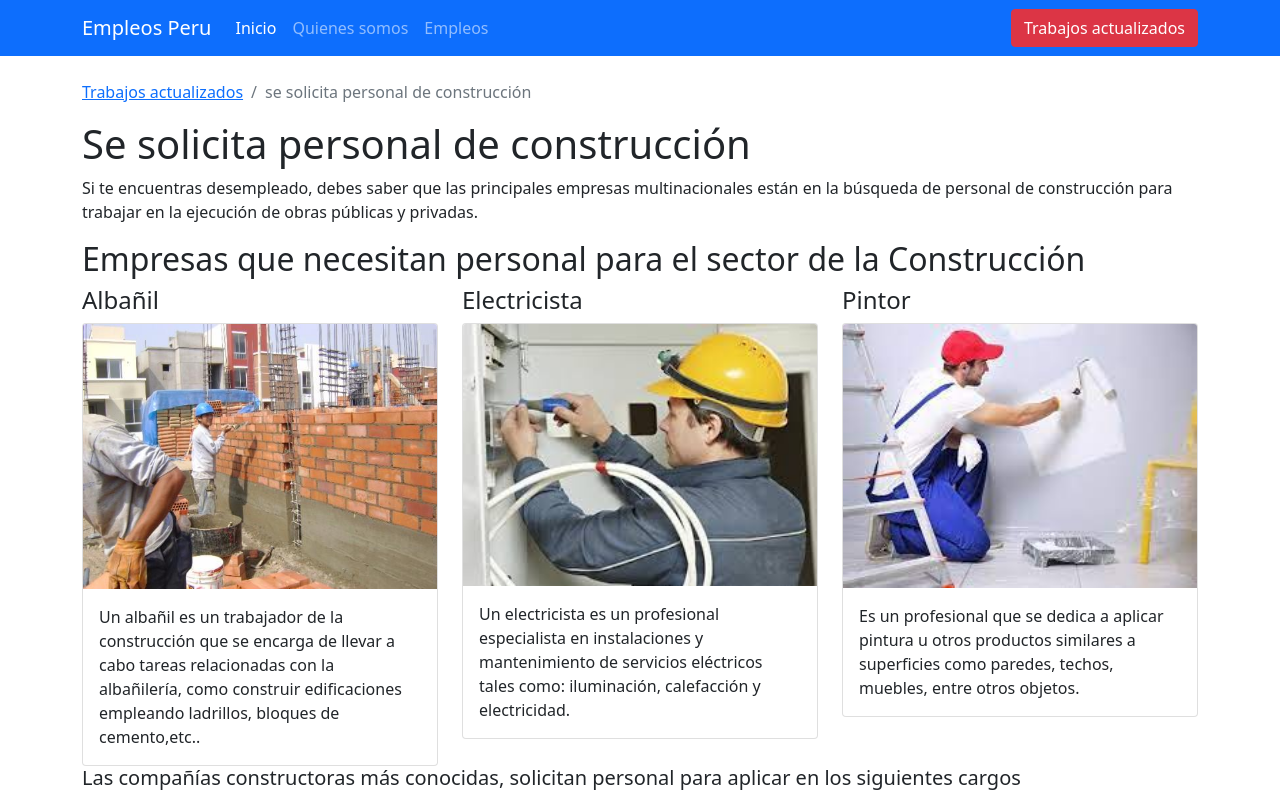
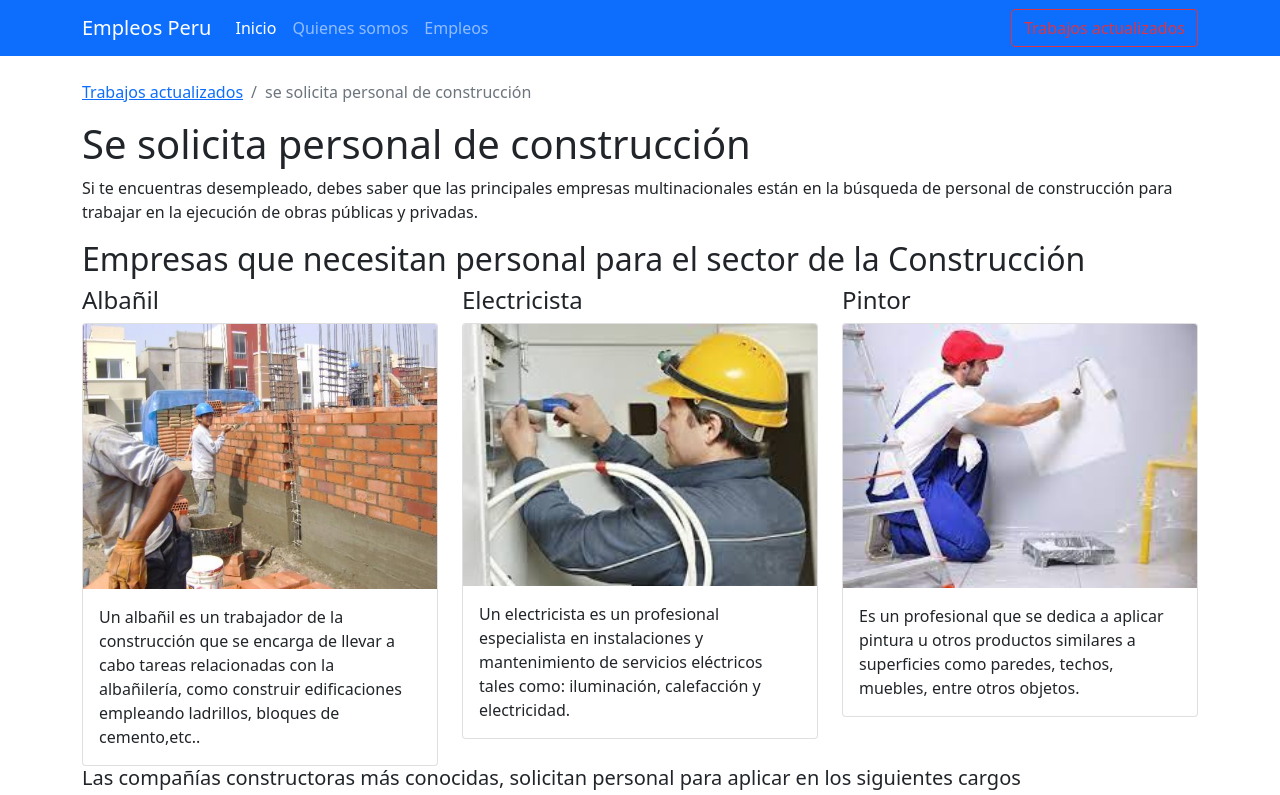
Before and after one commit to cpiprodesign/sitioempleos, a plain HTML site: page index.html in a window 1280 px wide. Shown: the top 795 px of the page. Drawn offline with nearby package versions, Linux system fonts and the light colour scheme.

Commit message:
Update index.html

```diff
--- a/index.html
+++ b/index.html
@@ -34,7 +34,7 @@
                       </li>
                     </ul>
                     <form class="d-flex">
-                      <a class="btn btn-danger" href="https://www.google.com/search?q=trabajos+de+alba%C3%B1ileria&oq=trabajos+de+alba&aqs=chrome.0.0i512j69i57j0i22i30l8&sourceid=chrome&ie=UTF-8&ibp=htl;jobs&sa=X&sqi=2&ved=2ahUKEwiLgNHejtiAAxX8FrkGHbe7DPAQutcGKAF6BAgJEAY&sxsrf=AB5stBhE7FX_4_Tzx7LgmJExubJ2majcdA:1691877473802#fpstate=tldetail&htivrt=jobs&htidocid=6F9jjbNYpOgAAAAAAAAAAA%3D%3D">Trabajos actualizados</a>
+                      <a class="btn btn-outline-danger" href="https://www.google.com/search?q=trabajos+de+alba%C3%B1ileria&oq=trabajos+de+alba&aqs=chrome.0.0i512j69i57j0i22i30l8&sourceid=chrome&ie=UTF-8&ibp=htl;jobs&sa=X&sqi=2&ved=2ahUKEwiLgNHejtiAAxX8FrkGHbe7DPAQutcGKAF6BAgJEAY&sxsrf=AB5stBhE7FX_4_Tzx7LgmJExubJ2majcdA:1691877473802#fpstate=tldetail&htivrt=jobs&htidocid=6F9jjbNYpOgAAAAAAAAAAA%3D%3D">Trabajos actualizados</a>
                     </form>
                   </div>
                 </div>
```
